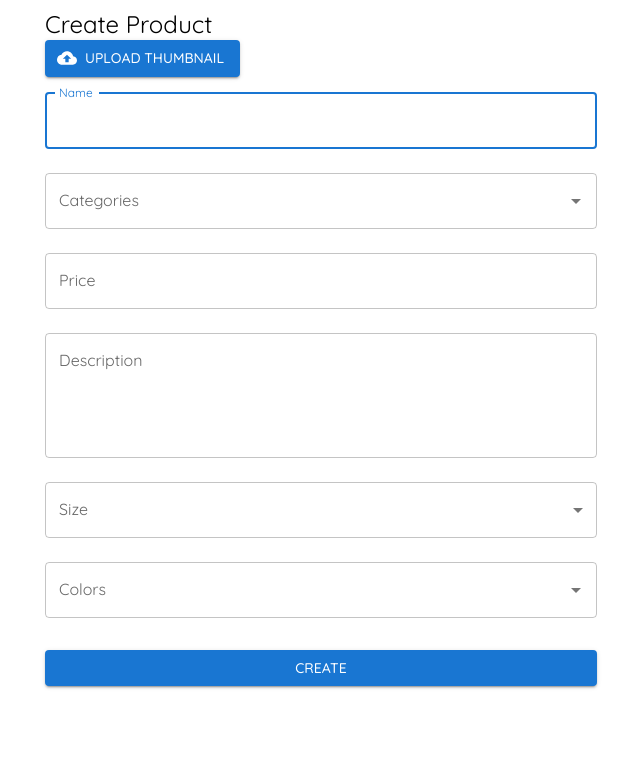
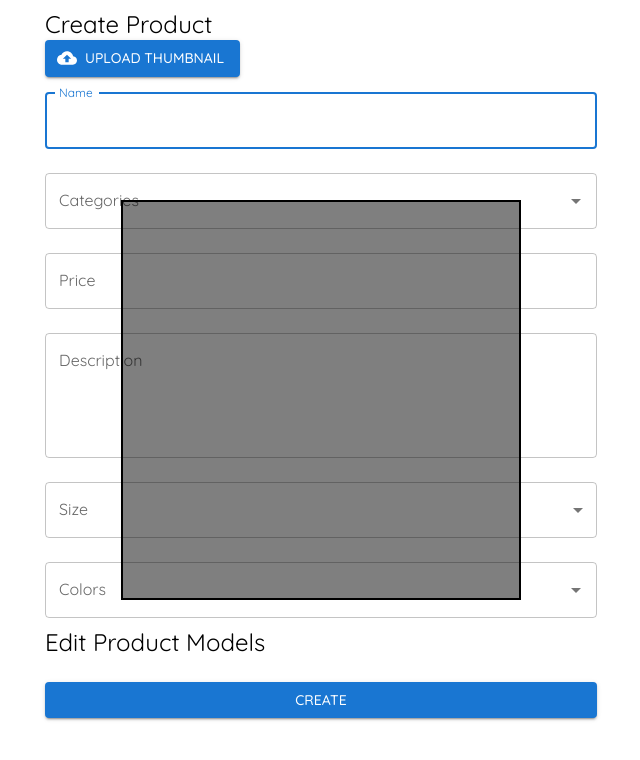
Before and after one commit to TuanDung1304/btl-react-ecommerce, a React (Vite) app: page /admin/product/create in a window 1280 px wide. Shown: the top 760 px of the page, without its empty margins (319-959 px from the left). Built offline with nearby package versions, Linux system fonts and the light colour scheme.

Commit message:
edit models quantity to create product

```diff
--- a/package.json
+++ b/package.json
@@ -43,6 +43,7 @@
   },
   "devDependencies": {
     "@types/filestack-react": "^4.0.3",
+    "@types/lodash": "^4.14.200",
     "@types/react": "^18.2.15",
     "@types/react-dom": "^18.2.7",
     "@types/react-slick": "^0.23.10",
--- a/src/Pages/Admin/Product/CreateProduct.tsx
+++ b/src/Pages/Admin/Product/CreateProduct.tsx
@@ -4,6 +4,7 @@ import {
   FormControl,
   InputLabel,
   MenuItem,
+  Modal,
   OutlinedInput,
   Select,
   SelectChangeEvent,
@@ -17,16 +18,30 @@ import Box from '@mui/material/Box'
 import Button from '@mui/material/Button'
 import Container from '@mui/material/Container'
 import TextField from '@mui/material/TextField'
-import { useState } from 'react'
+import { useEffect, useState } from 'react'
 import { makeStyles } from 'tss-react/mui'
 import { CATEGORIES } from '../../../components/Categories/categories'
 import FilePicker from '../../../components/FileStack'
 import { Size } from '../../Products/type'
 import { COLORS, MenuProps } from './const'
+import { CreateProductModel } from './types'
+import { flatten } from 'lodash'
+import CreateProductModels from './CreateProductModels'
 
 const useStyles = makeStyles()(() => ({
   root: {
     fontFamily: 'Roboto, sans-serif',
+  },
+  modal: {
+    position: 'absolute',
+    top: '50%',
+    left: '50%',
+    transform: 'translate(-50%, -50%)',
+    width: 400,
+    border: '2px solid #000',
+    boxShadow: '24px',
+    bgcolor: 'background.paper',
+    p: 4,
   },
 }))
 
@@ -52,6 +67,18 @@ export default function CreateProduct() {
   const [openPicker, setOpenPicker] = useState(false)
   const [sizes, setSizes] = useState<string[]>([])
   const [colors, setColors] = useState<string[]>([])
+  const [models, setModels] = useState<CreateProductModel[]>([])
+
+  useEffect(() => {
+    const newValue = flatten(
+      sizes?.map((size) => {
+        return colors?.map((color) => {
+          return { size, color, quantity: 0 }
+        })
+      }),
+    ) as CreateProductModel[]
+    setModels(newValue)
+  }, [sizes, colors])
 
   const handleSizesChange = (event: SelectChangeEvent<string[]>) => {
     const {
@@ -121,7 +148,7 @@ export default function CreateProduct() {
             rows={4}
           />
           <FormControl fullWidth margin="normal">
-            <InputLabel id="demo-multiple-chip-label">Size</InputLabel>
+            <InputLabel id="multiple-chip-label">Size</InputLabel>
             <Select
               multiple
               value={sizes}
@@ -179,6 +206,24 @@ export default function CreateProduct() {
               return filtered
             }}
           />
+          <Typography variant="h5">Edit Product Models</Typography>
+          <Modal open={true} className={classes.modal}>
+            <>
+              {models.map((model, index) => (
+                <CreateProductModels
+                  key={index}
+                  model={model}
+                  onChange={(e) => {
+                    setModels((prev) => {
+                      const newValue = [...prev]
+                      newValue[index].quantity = Number(e.target.value)
+                      return newValue
+                    })
+                  }}
+                />
+              ))}
+            </>
+          </Modal>
           <Button
             fullWidth
             variant="contained"
--- /dev/null
+++ b/src/Pages/Admin/Product/CreateProductModels.tsx
@@ -0,0 +1,33 @@
+import { CreateProductModel } from './types'
+import { Box, Modal, TextField } from '@mui/material'
+import { ChangeEvent } from 'react'
+import { makeStyles } from 'tss-react/mui'
+
+const useStyles = makeStyles()(() => ({
+  root: {
+    display: 'flex',
+    margin: '8px 0 16px',
+    gap: 10,
+  },
+}))
+
+interface Props {
+  model: CreateProductModel
+  onChange: (value: ChangeEvent<HTMLInputElement>) => void
+}
+
+export default function CreateProductModels({ model, onChange }: Props) {
+  const { classes } = useStyles()
+  return (
+    <Box className={classes.root}>
+      <TextField label="Size" value={model.size} disabled />
+      <TextField label="Color" value={model.color} disabled />
+      <TextField
+        label="Quantity"
+        type="number"
+        value={model.quantity}
+        onChange={onChange}
+      />
+    </Box>
+  )
+}
--- a/src/Pages/Admin/Product/types.ts
+++ b/src/Pages/Admin/Product/types.ts
@@ -2,6 +2,6 @@ import { Size } from '../../Products/type'
 
 export type CreateProductModel = {
   color: string
-  size: keyof typeof Size
+  size: Size
   quantity: number
 }
```
Also changed, not shown: 1 other file (tests, documents, lock files or other folders).
